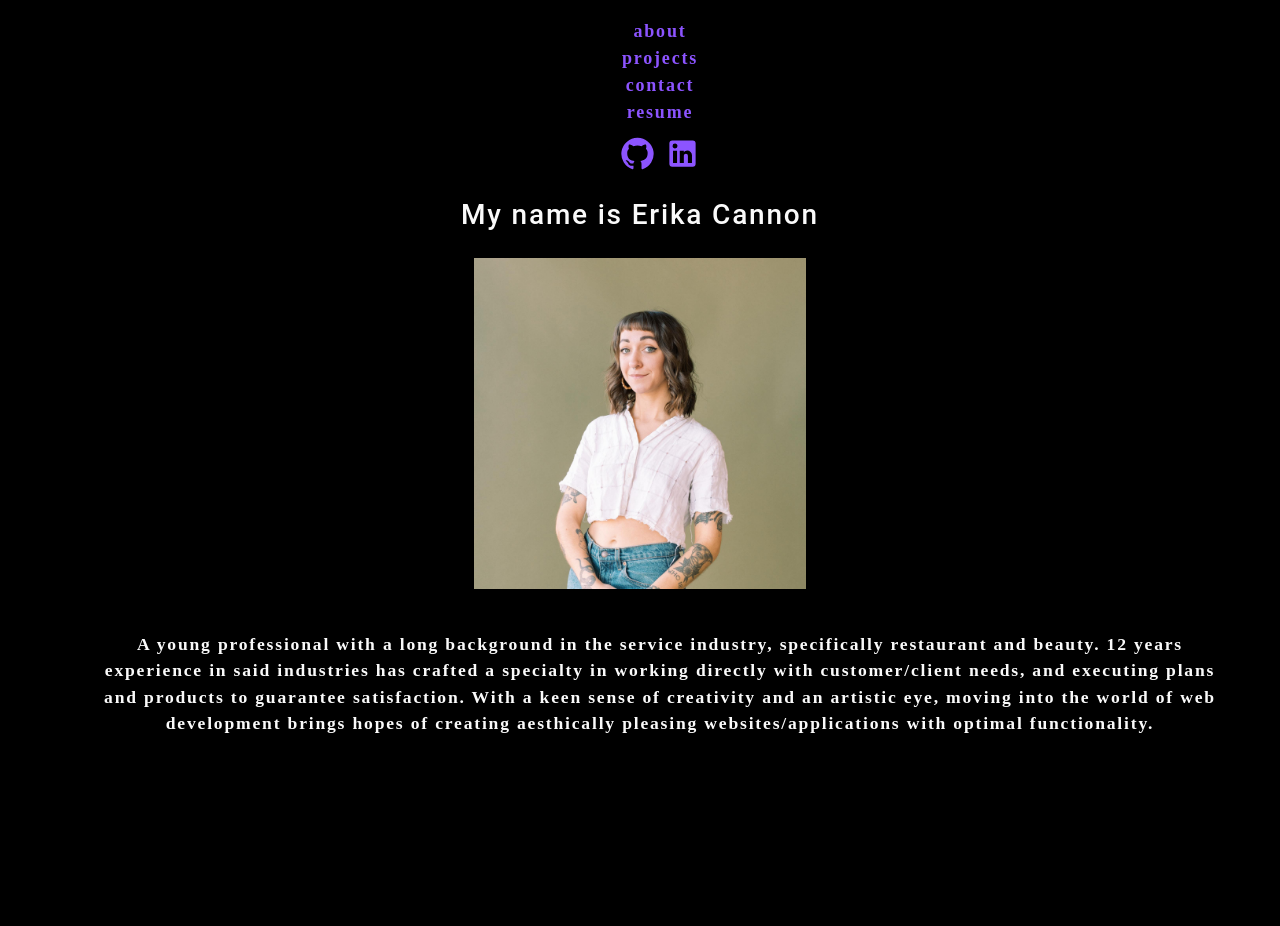
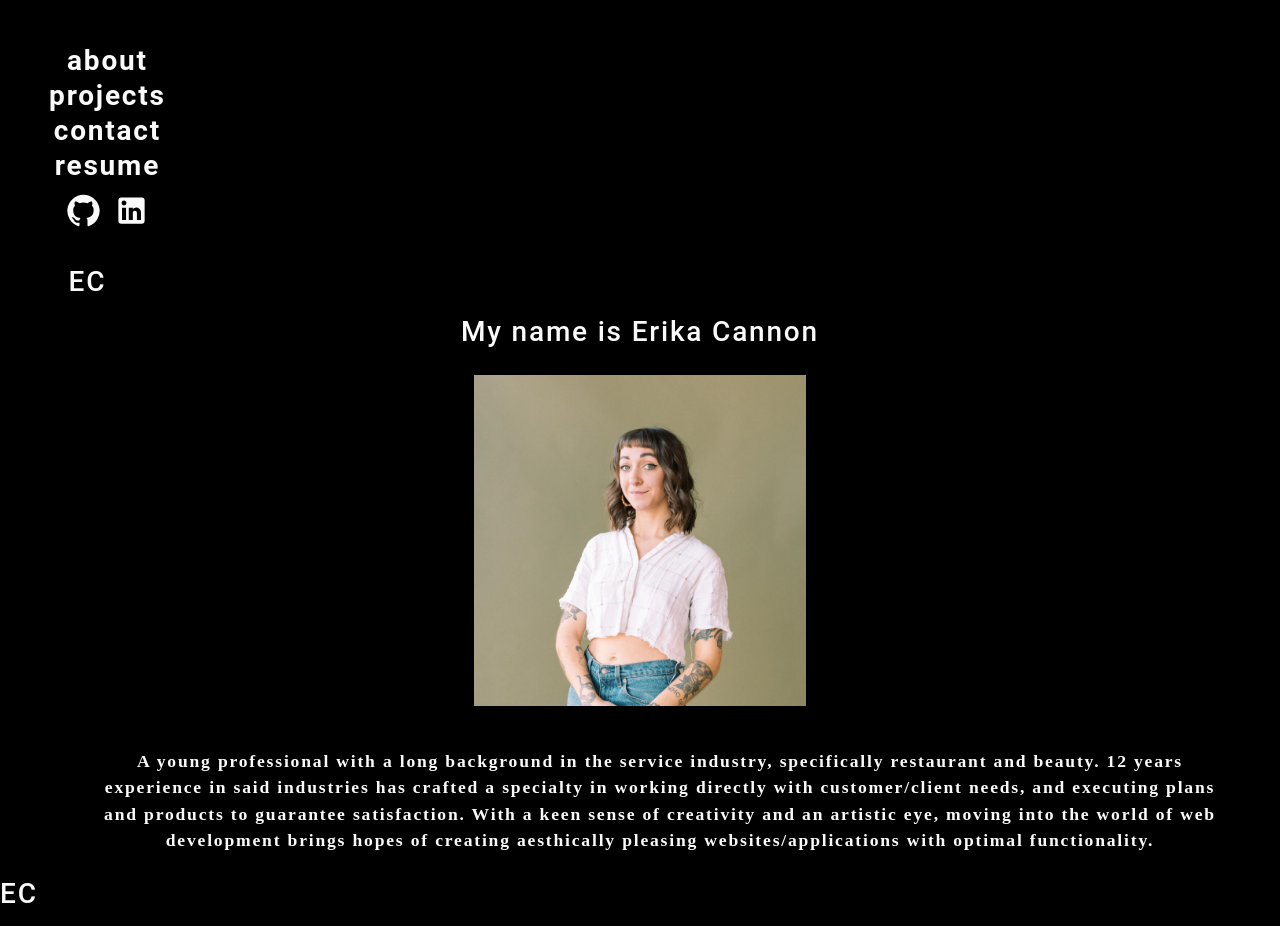
Before and after one commit to ShandaQ/test-ecann-reacto, a React (Create React App) app: page / in a window 1280 px wide. Before the commit the page ends 800 px from the top, so only its background shows below. Built offline with nearby package versions, Linux system fonts and the light colour scheme.

Commit message:
update read me

```diff
--- a/src/App.js
+++ b/src/App.js
@@ -4,18 +4,17 @@ import { Routes, Route } from "react-router-dom";
 // components
 import About from "./components/About";
 import Contact from "./components/Contact";
-import Nav from "./components/Nav";
 import Resume from "./components/Resume";
 import Project from "./components/Project";
-// import Header from "./components/Header";
-// import Footer from "./components/Footer";
+import Header from "./components/Header";
+import Footer from "./components/Footer";
 
 function App() {
   return (
     <div className="App">
+    <Header></Header>
 
-      <Nav />
-      {/* <Header></Header> */}
+
       <Routes>
 
         <Route path="/" element={<About />} />
@@ -25,7 +24,7 @@ function App() {
         <Route path="/contact" element={<Contact />} />
       </Routes>
 
-      {/* <Footer></Footer> */}
+      <Footer></Footer>
     </div>
   );
 }
--- a/src/components/Contact/index.js
+++ b/src/components/Contact/index.js
@@ -25,13 +25,13 @@ function Contact() {
         </a>
 
         <a
-          href='https://discordapp.com/users/746823093468790785'
+          href='https://twitter.com/ecannonz/'
           rel='noreferrer'
           target='_blank'
         >
-          <Tooltip title='Add me on Discord'>
+          <Tooltip title='Follow me on Twitter'>
             <SvgIcon
-              alt='discord-icon'
+              alt='Twitter-icon'
               fontSize='large'
               component={TwitterIcon}
             />
--- a/src/components/Footer/index.js
+++ b/src/components/Footer/index.js
@@ -0,0 +1,18 @@
+import React from 'react';
+
+
+function Header() {
+  return (
+    <header className='header'>
+      <h3>
+        {/* link to site here
+        <a href=""></a> */}
+        EC
+        </h3>
+
+
+</header>
+  );
+}
+
+export default Header;
--- a/src/components/Header/index.js
+++ b/src/components/Header/index.js
@@ -1,12 +1,12 @@
 import React from 'react';
+import Nav from "../Nav";
 
 
 function Header() {
   return (
     <header className='header'>
       <h3>
-        {/* link to site here
-        <a href=""></a> */}
+       <Nav></Nav>
         EC
         </h3>
 
--- a/src/components/Nav/index.js
+++ b/src/components/Nav/index.js
@@ -6,7 +6,7 @@ import { Container, SvgIcon, Tooltip } from '@mui/material';
 import GitHubIcon from '@mui/icons-material/GitHub';
 import LinkedInIcon from '@mui/icons-material/LinkedIn';
 
-function SideNav() {
+function Nav() {
   return (
     <div className='side-nav'>
 
@@ -59,4 +59,4 @@ function SideNav() {
   );
 }
 
-export default SideNav;
+export default Nav;
```
Also changed, not shown: 1 other file (tests, documents, lock files or other folders).
